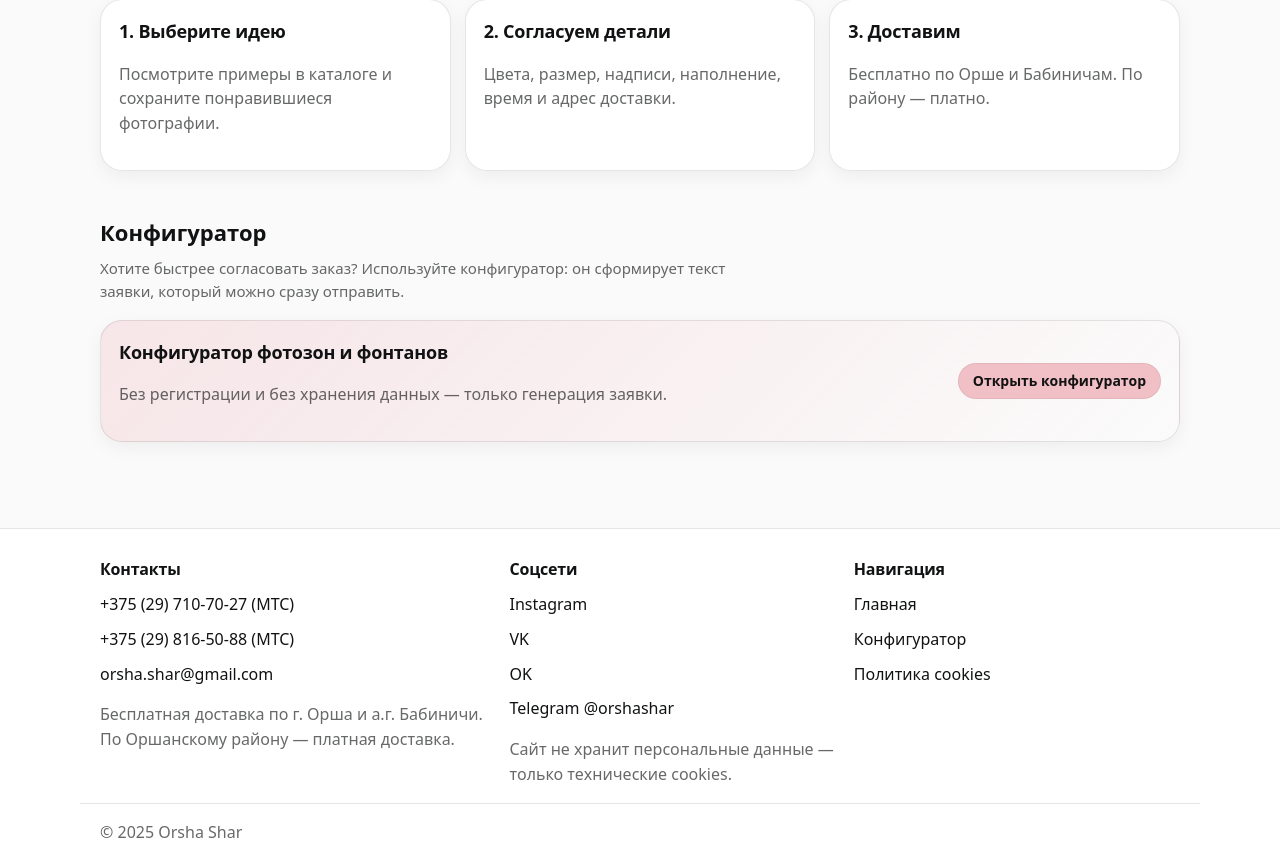
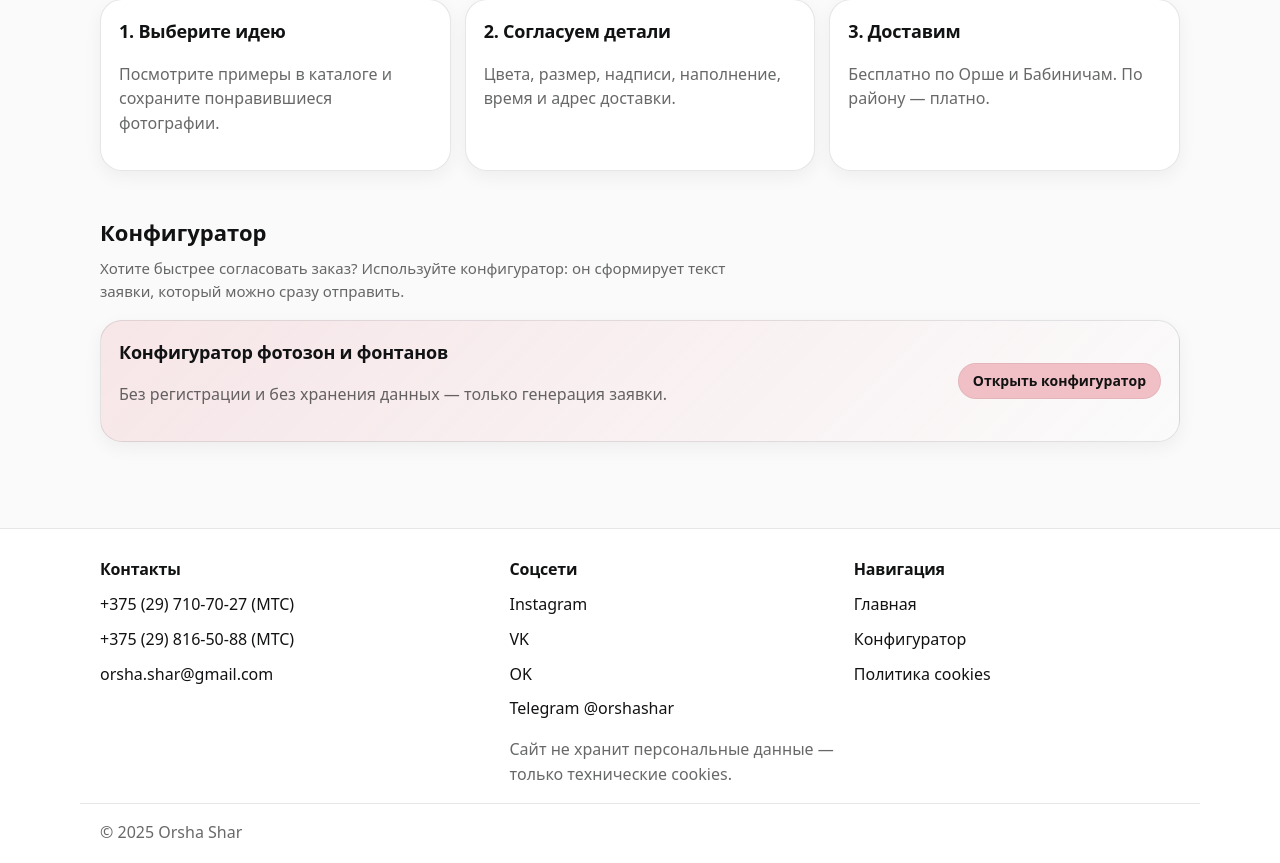
Before and after one commit to montaana01/orsha_shar, a Next.js app: page / in a window 1280 px wide. Shown: the part 2177-3040 px from the top of the page. Built offline with nearby package versions, Linux system fonts and the light colour scheme; no server answers.

Commit message:
fix: remove free delivery at Update Footer.tsx

```diff
--- a/src/components/Footer.tsx
+++ b/src/components/Footer.tsx
@@ -20,9 +20,6 @@ export function Footer() {
               <a href={`mailto:${site.contacts.email}`}>{site.contacts.email}</a>
             </li>
           </ul>
-          <p className="muted">
-            Бесплатная доставка по г. Орша и а.г. Бабиничи. По Оршанскому району — платная доставка.
-          </p>
         </div>
 
         <div className="footer__col">
```
